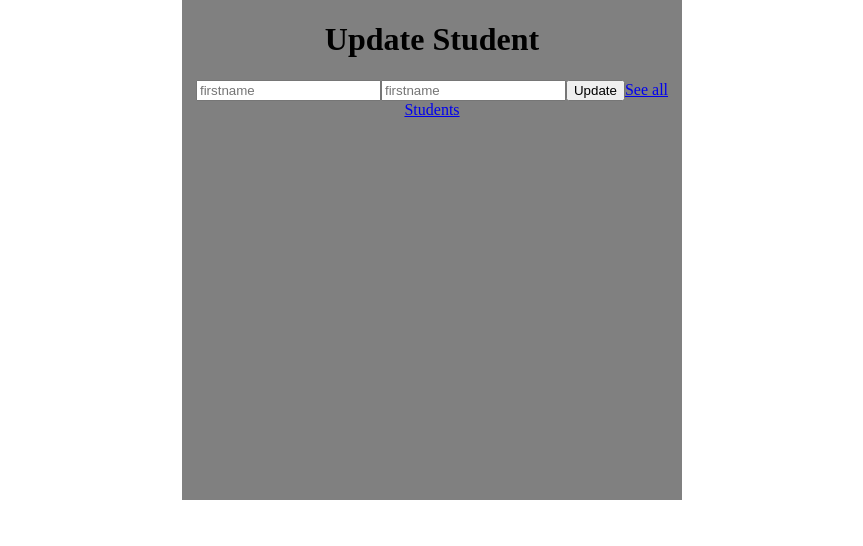
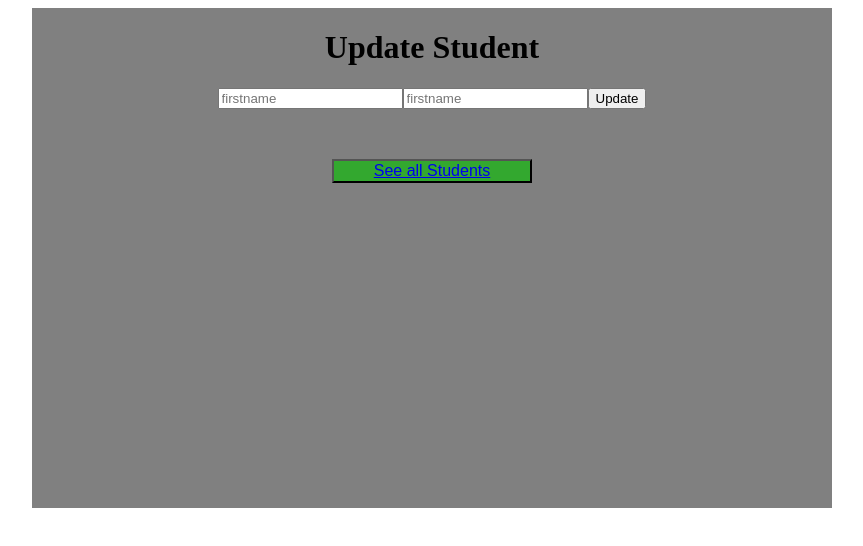
Before and after one commit to waqarkhan9/student-management-system, a React (Create React App) app in the folder client/: page /update/1 in a window 1280 px wide. Shown: the top 546 px of the page, without its empty margins (208-1071 px from the left). Built offline with nearby package versions, Linux system fonts and the light colour scheme.

Commit message:
styling completed

```diff
--- a/client/src/pages/Update.jsx
+++ b/client/src/pages/Update.jsx
@@ -47,8 +47,13 @@ const Update = () => {
       <button className="formButton" onClick={handleClick}>
         Update
       </button>
-      {error && "Something went wrong!"}
-      <Link to="/">See all Students</Link>
+      <div className="linkallstudents">
+        {" "}
+        {error && "Something went wrong!"}
+        <button className="btnallstudents">
+          <Link to="/">See all Students</Link>
+        </button>
+      </div>
     </div>
   );
 };
--- a/client/src/style.css
+++ b/client/src/style.css
@@ -1,22 +1,22 @@
 .App {
-  margin-top: 50px;
-  height: 50vh;
-  padding: 0px 100px;
   display: flex;
   align-items: center;
   justify-content: center;
   text-align: center;
 }
+
 .container {
   display: inline;
   align-items: center;
 }
 .title {
   color: red;
-  font-size: 50px;
-  margin-bottom: 50px;
+  font-size: 60px;
+  margin-bottom: 25px;
+  margin-top: 25px;
   position: relative;
-  text-decoration: underline;
+
+  height: 200px;
 }
 .names {
   display: inline-block;
@@ -39,6 +39,7 @@
 .element {
   width: 25%;
   float: left;
+  font-size: 20px;
 }
 .new {
   margin: auto;
@@ -62,9 +63,16 @@
   margin: auto;
   font-size: 16px;
 }
+.btnallstudents {
+  background-color: rgb(51, 168, 47);
+  width: 200px;
+  margin: auto;
+  font-size: 16px;
+  margin-top: 50px;
+}
 
 .form {
   background-color: gray;
   height: 500px;
-  width: 500px;
+  width: 800px;
 }
```
Also changed, not shown: client/src/pictures/nature.jpg (added).
